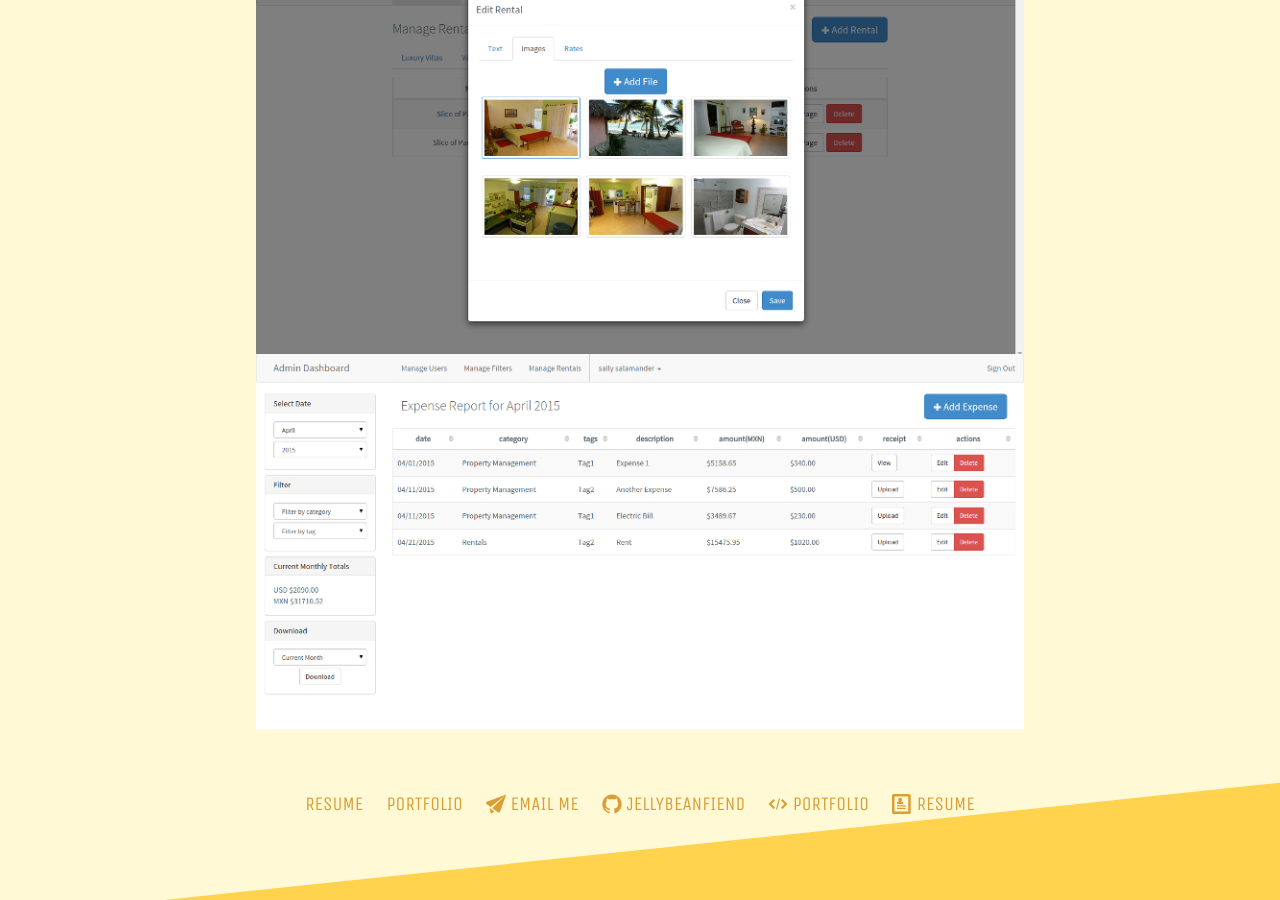
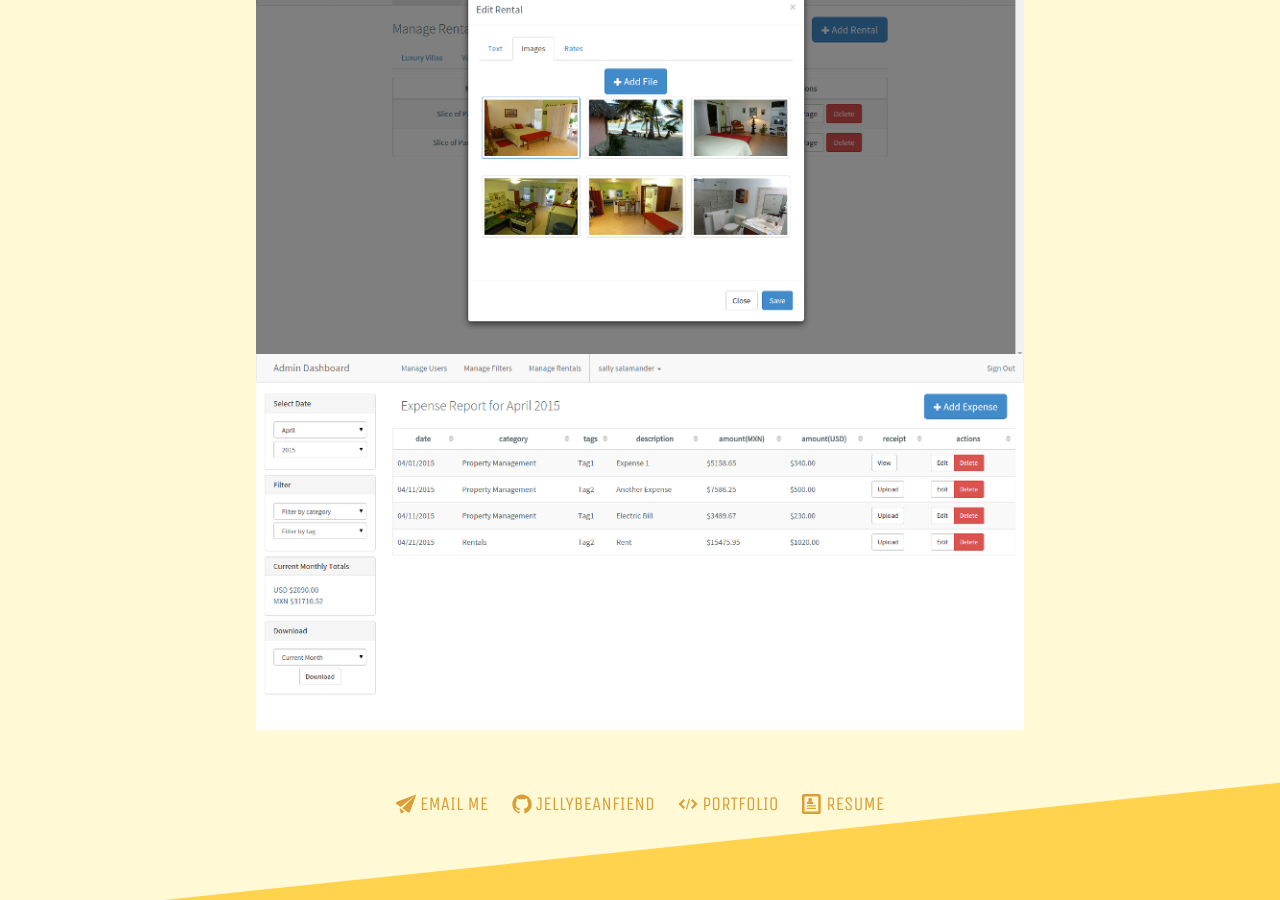
Before and after one commit to jellybeanfiend/jellybeanfiend.github.io, a Jekyll site: the page built from index.html, in a window 1280 px wide and 900 px high, scrolled down 4226 px. Built offline with Jekyll 4.4.1, drawn with Linux system fonts in a browser that asks for light colours.

Commit message:
fixed footer nav

```diff
--- a/_includes/footer.html
+++ b/_includes/footer.html
@@ -3,8 +3,6 @@
 	<div class="footer">
 		<nav>
 		  <ul>
-		  <li><a href="#resume">Resume</a></li>
-		  <li><a href="#portfolio">Portfolio</a></li>
 		    {% for page in site.social-media %}
 		            <li>
 		              {{ page.output }}
```
